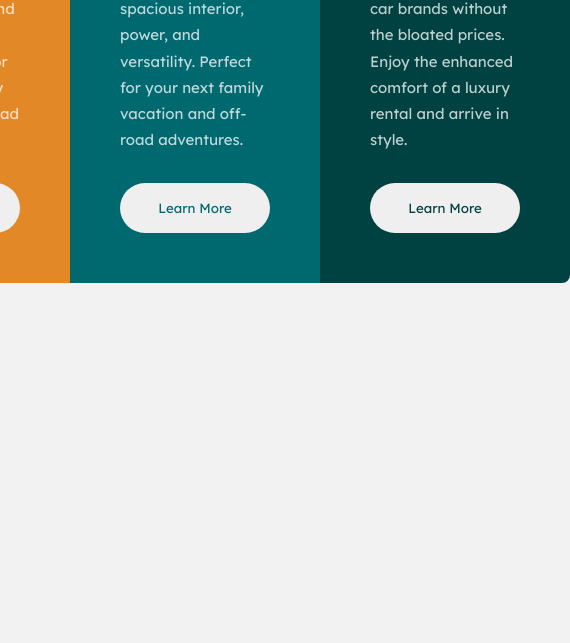
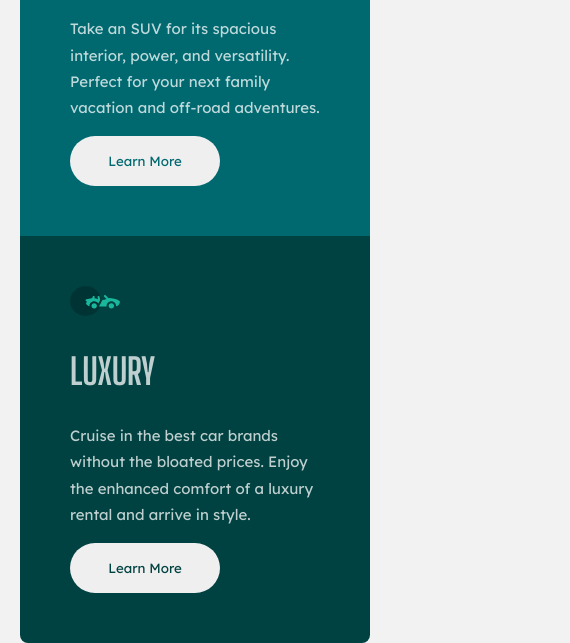
Before and after one commit to StefonSimmons/3-column-layout, a plain HTML site: page index.html in a window 390 px wide. Shown: the part 397-1040 px from the top of the page, 570 px wide, since content can reach past the window. Before the commit the page ends 860 px from the top, so only its background shows below. Drawn offline with Linux system fonts and the light colour scheme.

Commit message:
added media query

```diff
--- a/style.css
+++ b/style.css
@@ -12,7 +12,7 @@ body{
   display: flex;
   justify-content: center;
   align-items: center;
-  width: 65%;
+  width: 900px;
   height: 100%;
   border-radius: 10px;
 }
@@ -39,7 +39,7 @@ section{
 }
 img{
   height: 30px;
-  width: 45px
+  width: 50px
 }
 h1{
   font-family: 'Big Shoulders Display', cursive;
@@ -70,3 +70,15 @@ button{
 .luxury > button{
   color: hsl(179, 100%, 13%);
 }
+
+@media(max-width: 1000px){
+  .layout-container{
+    flex-direction: column;
+  }
+  .sedan{
+    border-radius: 8px 8px 0 0;
+  }
+  .luxury{
+    border-radius: 0 0 8px 8px;
+  }
+}
```
